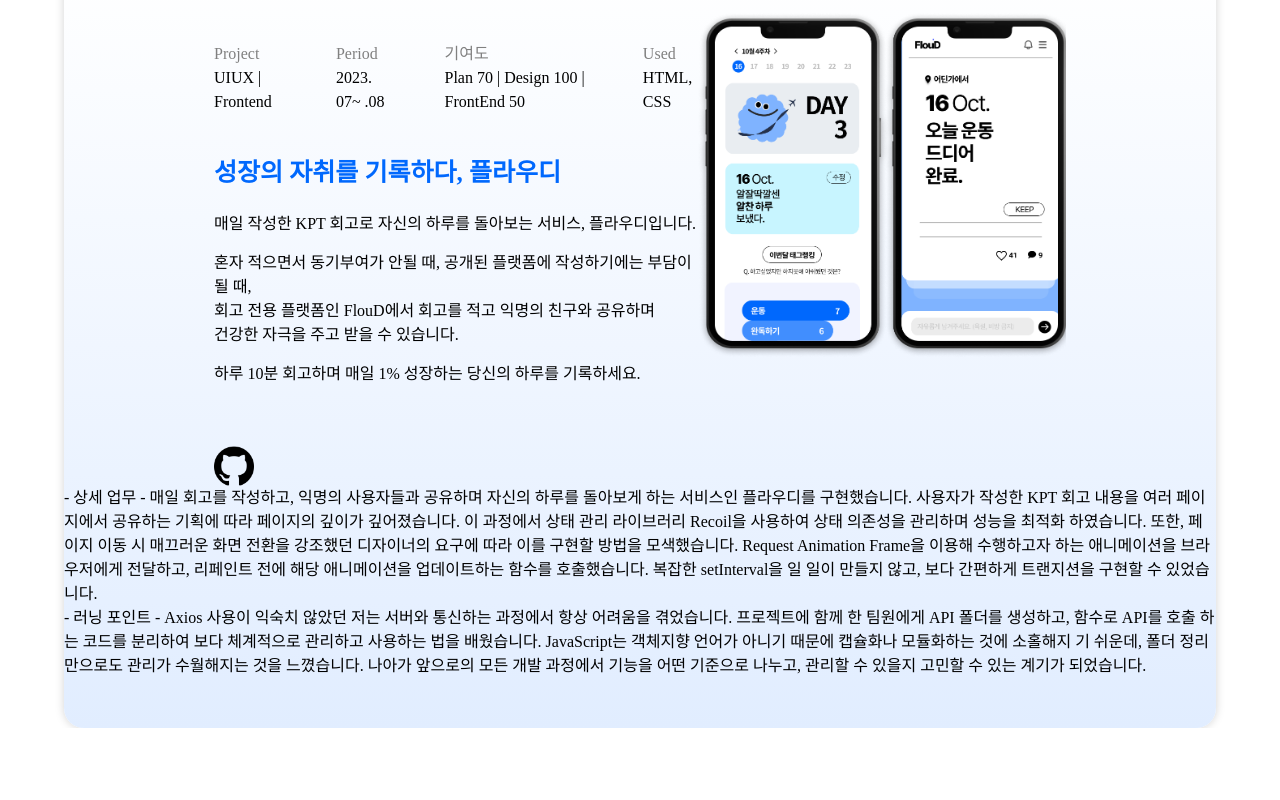
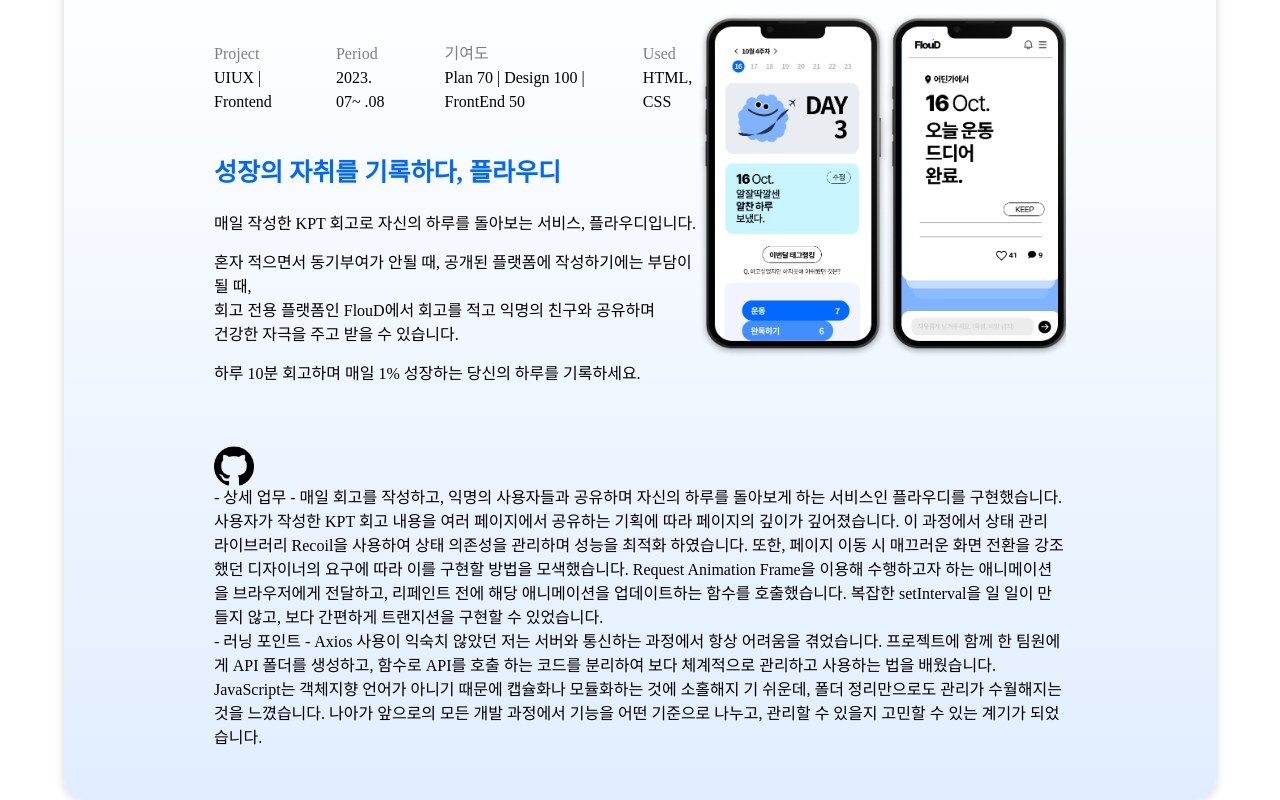
Before and after one commit to minibxx/MING, a React (Create React App) app: page /contact in a window 1280 px wide. Shown: the part 1676-2476 px from the top of the page. Before the commit the page ends 2404 px from the top, so only its background shows below. Built offline with nearby package versions, Linux system fonts and the light colour scheme; a web font is replaced by a local one.

Commit message:
floud 스타일 수정

```diff
--- a/src/component/portfolio/Floud.jsx
+++ b/src/component/portfolio/Floud.jsx
@@ -64,10 +64,10 @@
                 </Img>
 
             </Flex>
-            <div>- 상세 업무 -
+            <div className='mx-[150px]'>- 상세 업무 -
                 매일 회고를 작성하고, 익명의 사용자들과 공유하며 자신의 하루를 돌아보게 하는 서비스인 플라우디를 구현했습니다. 사용자가 작성한 KPT 회고 내용을 여러 페이지에서 공유하는 기획에 따라 페이지의 깊이가 깊어졌습니다. 이 과정에서 상태 관리 라이브러리 Recoil을 사용하여 상태 의존성을 관리하며 성능을 최적화 하였습니다. 또한, 페이지 이동 시 매끄러운 화면 전환을 강조했던 디자이너의 요구에 따라 이를 구현할 방법을 모색했습니다. Request Animation Frame을 이용해 수행하고자 하는 애니메이션을 브라우저에게 전달하고, 리페인트 전에 해당 애니메이션을 업데이트하는 함수를 호출했습니다. 복잡한 setInterval을 일 일이 만들지 않고, 보다 간편하게 트랜지션을 구현할 수 있었습니다.
             </div>
-            <div>
+            <div className='mx-[150px]'>
                 - 러닝 포인트 -
                 Axios 사용이 익숙치 않았던 저는 서버와 통신하는 과정에서 항상 어려움을 겪었습니다. 프로젝트에 함께 한 팀원에게 API 폴더를 생성하고, 함수로 API를 호출 하는 코드를 분리하여 보다 체계적으로 관리하고 사용하는 법을 배웠습니다. JavaScript는 객체지향 언어가 아니기 때문에 캡슐화나 모듈화하는 것에 소홀해지
                 기 쉬운데, 폴더 정리만으로도 관리가 수월해지는 것을 느꼈습니다. 나아가 앞으로의 모든 개발 과정에서 기능을 어떤 기준으로 나누고, 관리할 수 있을지 고민할 수 있는 계기가 되었습니다.
```
